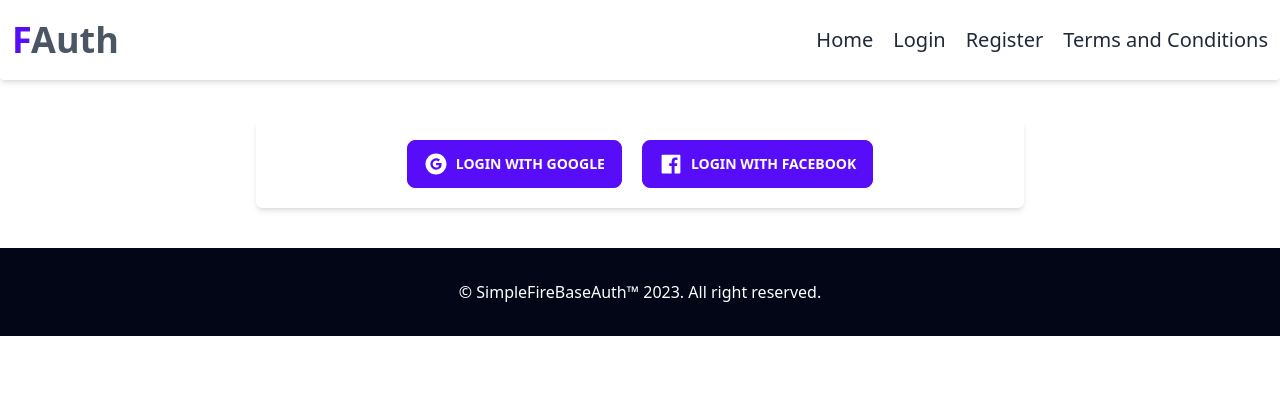
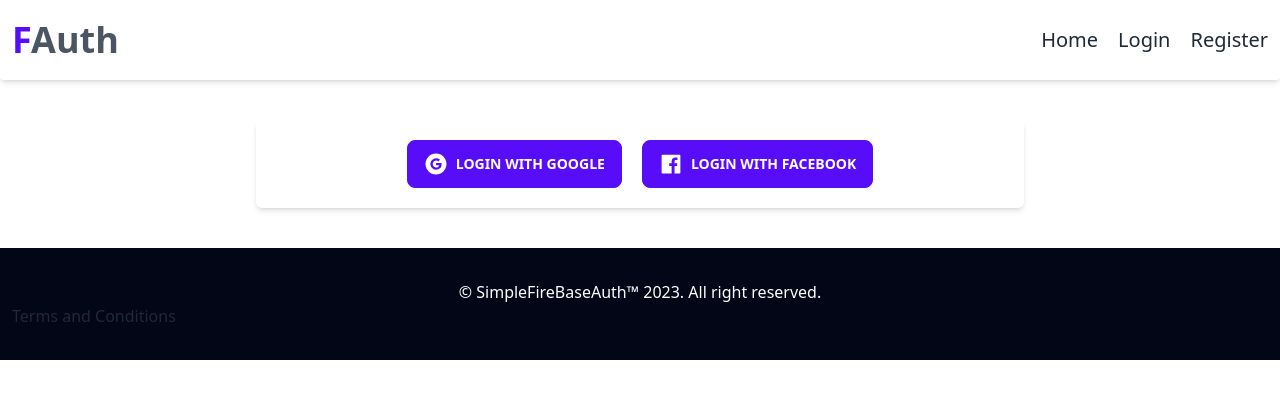
Before and after one commit to rocktohq/simple-firebase-auth, a React (Vite) app: page / in a window 1280 px wide. Shown: the top 398 px of the page. Built offline with nearby package versions, Linux system fonts and the light colour scheme.

Commit message:
Nav and Footer Updated

```diff
--- a/src/components/Footer/Footer.jsx
+++ b/src/components/Footer/Footer.jsx
@@ -1,9 +1,11 @@
+import { Link } from "react-router-dom"
 
 const Footer = () => {
   return (
     <footer className="bg-slate-950">
       <div className="max-w-screen-xl mx-auto py-8 px-3">
         <p className="text-center text-white">&copy; SimpleFireBaseAuth&trade; 2023. All right reserved.</p>
+        <p><Link to="/terms">Terms and Conditions</Link></p>
       </div>
     </footer>
   )
--- a/src/components/Navbar/Navbar.jsx
+++ b/src/components/Navbar/Navbar.jsx
@@ -6,7 +6,6 @@ const Navbar = () => {
     <li><NavLink to="/">Home</NavLink></li>
     <li><NavLink to="/login">Login</NavLink></li>
     <li><NavLink to="/register">Register</NavLink></li>
-    <li><NavLink to="/terms">Terms and Conditions</NavLink></li>
   </>
 
   return (
```
